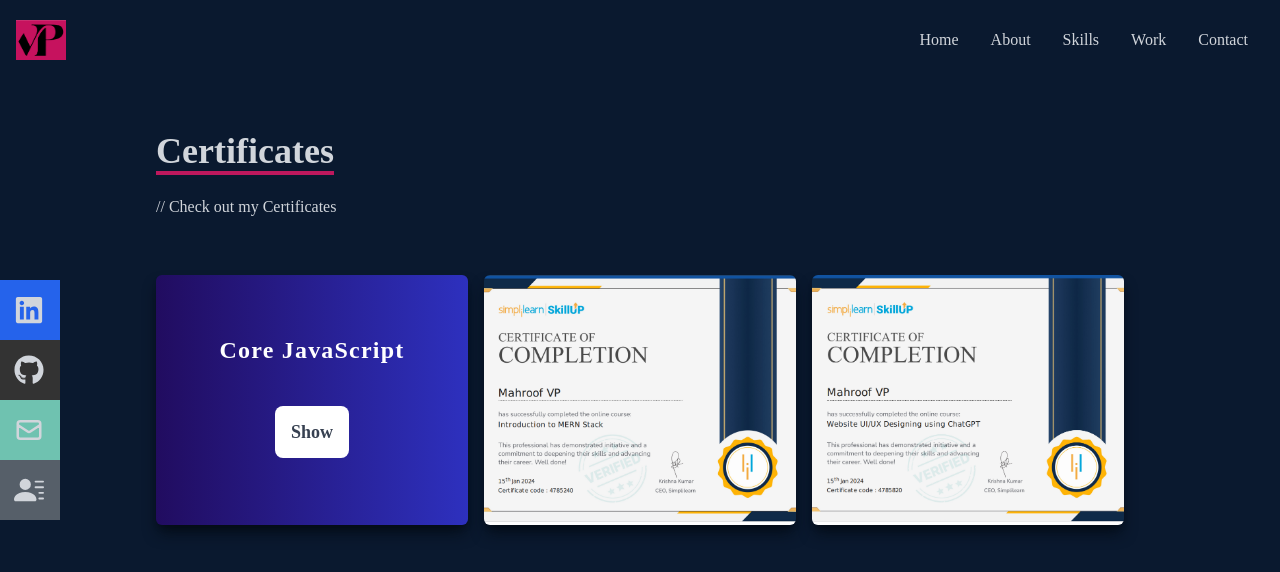
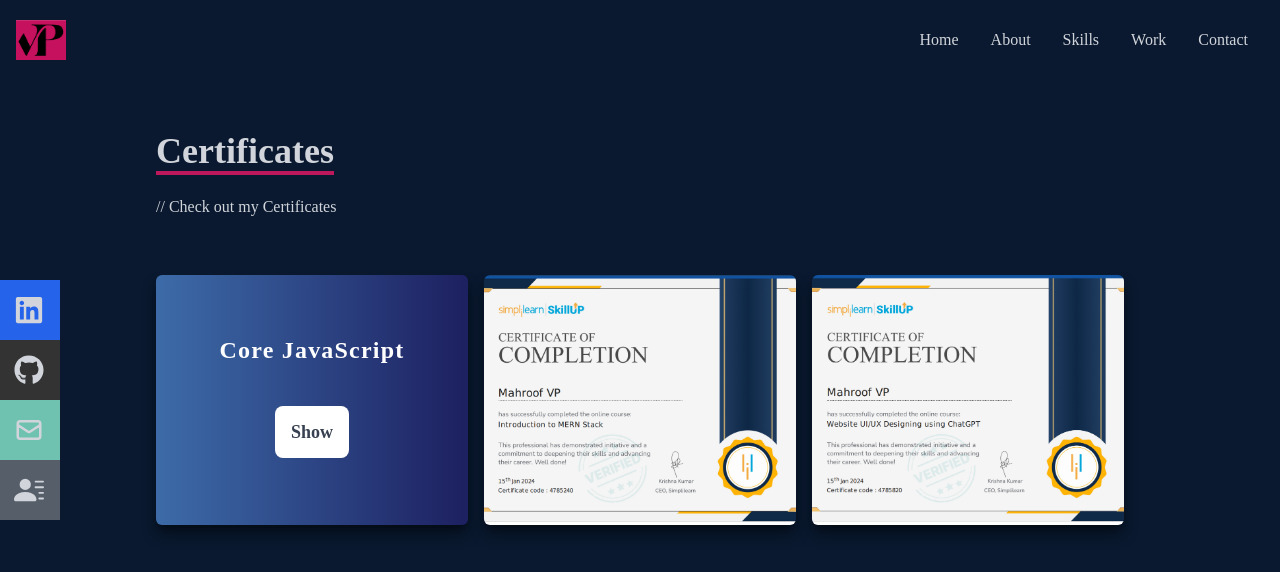
Before and after one commit to mahroofvp/My-Porfolio, a React (Create React App) app: page / in a window 1280 px wide. In both pictures the pointer is over the element 312 px from the left and 3672 px from the top of the page. Shown: the part 3272-3844 px from the top of the page. Built offline with nearby package versions, Linux system fonts and the light colour scheme.

Commit message:
final commit

```diff
--- a/src/index.css
+++ b/src/index.css
@@ -34,14 +34,14 @@ background-color: #0a192f;
 .content-div:hover {
     background-image: linear-gradient(
         to right,
-        rgba(46, 212, 201, 0.8),
-        hsla(242, 76%, 28%, 0.8)
+        rgba(112, 157, 255, 0.8),
+        hsla(242, 74%, 61%, 0.8)
     )!important;
 }
 .content-div2:hover {
     background-image: linear-gradient(
         to right,
-        rgba(39, 9, 108, 0.8),
-        hsla(240, 75%, 55%, 0.8)
+        rgba(74, 128, 199, 0.8),
+        hsla(240, 53%, 28%, 0.8)
     )!important;
 }
```
